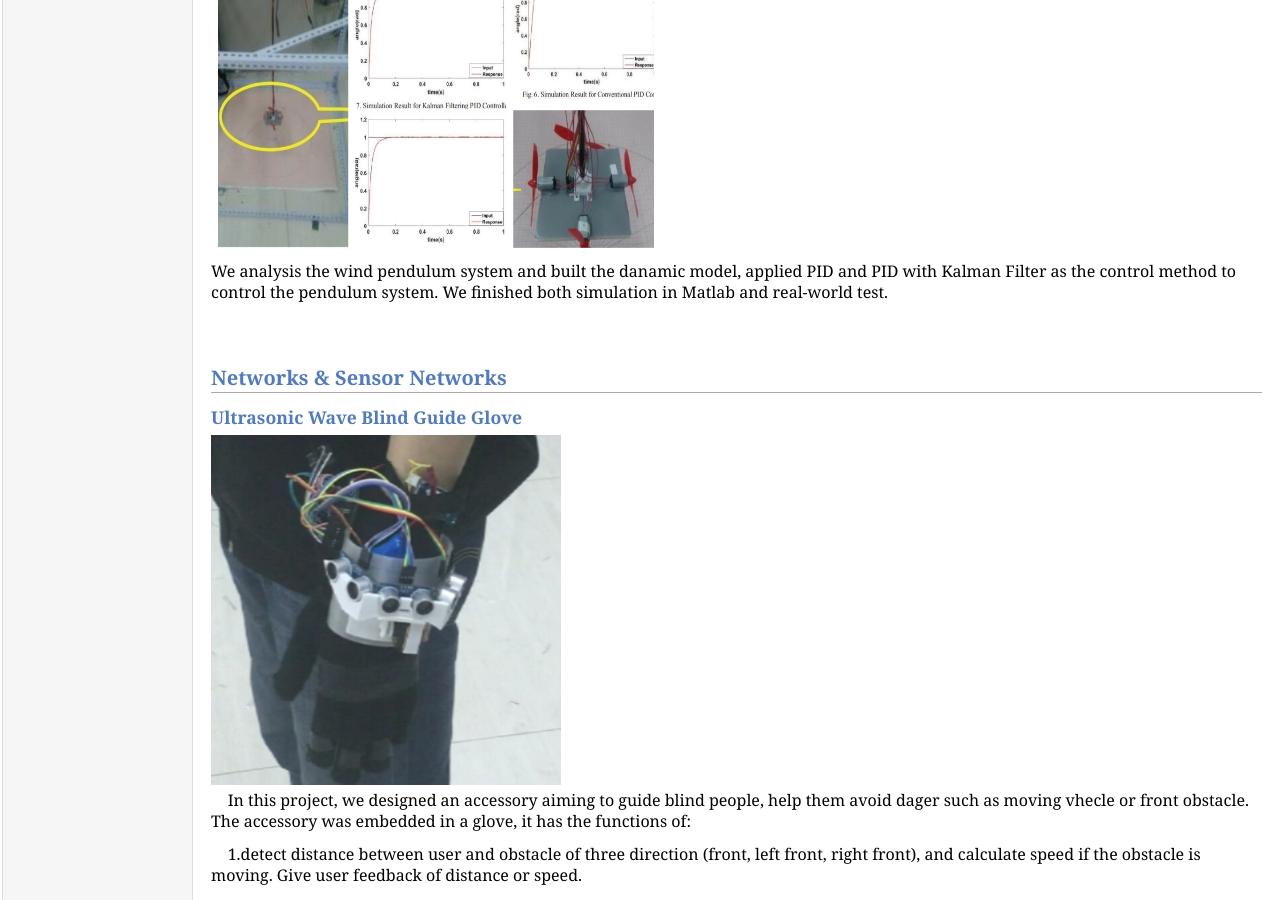
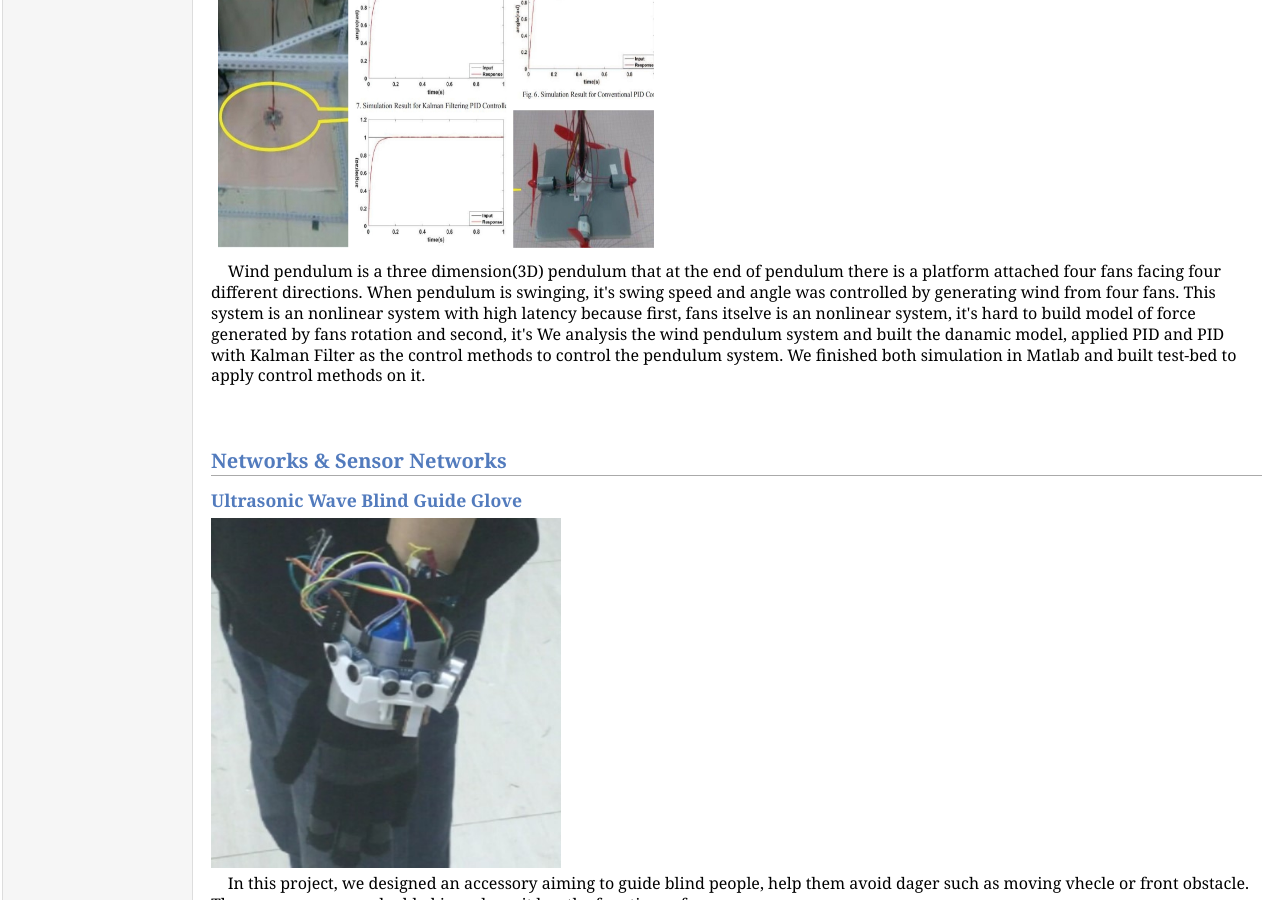
Before and after one commit to dukesky/dukesky.github.io, a Jekyll site: the page research.html, which Jekyll copies as it is, in a window 1280 px wide and 900 px high, scrolled down 1994 px. Built offline with Jekyll 4.4.1, drawn with Linux system fonts in a browser that asks for light colours.

Commit message:
Update research.html

```diff
--- a/research.html
+++ b/research.html
@@ -60,8 +60,12 @@
   <p></p>
   <h3>Wind Pendulum Control System</h3>
   <img src="figs/pendulum3.jpg" width="450px" height="300px" />
-  <p>We analysis the wind pendulum system and built the danamic model, applied PID and PID with Kalman Filter as the control method to
-    control the pendulum system. We finished both simulation in Matlab and real-world test.
+  <p> &nbsp &nbsp Wind pendulum is a three dimension(3D) pendulum that at the end of pendulum there is a platform attached four fans facing four
+    different directions. When pendulum is swinging, it's swing speed and angle was controlled by generating wind from four fans.
+    This system is an nonlinear system with high latency because first, fans itselve is an nonlinear system, it's hard to build model
+    of force generated by fans rotation and second, it's
+    We analysis the wind pendulum system and built the danamic model, applied PID and PID with Kalman Filter as the control methods to
+    control the pendulum system. We finished both simulation in Matlab and built test-bed to apply control methods on it.
   </p>
 <p></p>
 <br>
@@ -74,7 +78,7 @@
   the obstacle is moving. Give user feedback of distance or speed.</p>
     <p> &nbsp &nbsp 2.prediction if the user will encounter dager in the next 5 seconds.</p>
   &nbsp &nbsp To achieve these goals, our blind glove was besigned
-   <p><a href="https://youtu.be/1-Kr9lyoUkc"> &nbsp &nbsp  &nbsp A quick look of blind guide glove</a>
+   <p><a href="https://youtu.be/1-Kr9lyoUkc"> &nbsp &nbsp  &nbsp A quick look of blind guide glove</a></p>
   </p>
   <h3>Moving Detection System of Lower-Limb Exoskeleton (Bachelor Thesis) </h3>
   <img src="figs/exo2.png" width="300px" height="450px" />
```
